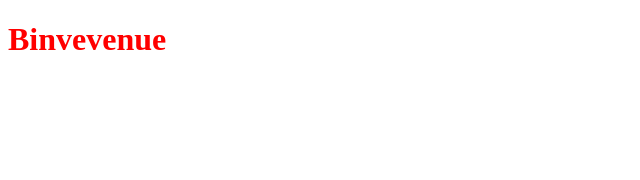
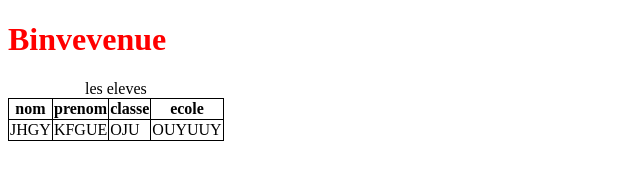
Before and after one commit to Christsueko/testeGithub, a plain HTML site: page index.html in a window 1280 px wide. Shown: the whole page, without its empty margins (0-640 px from the left). Drawn offline with Linux system fonts and the light colour scheme.

Commit message:
ajout du tableau

```diff
--- a/index.html
+++ b/index.html
@@ -12,6 +12,27 @@
 
     <h1>Binvevenue</h1>
 
+    <table>
+        <caption>les eleves </caption>
+        <thead>
+            <tr>
+                <th>nom</th>
+                <th>prenom</th>
+                <th>classe</th>
+                <th>ecole</th>
+            </tr>
+        </thead>
+        <tbody>
+            <tr>
+                <td>JHGY</td>
+                <td>KFGUE</td>
+                <td>OJU</td>
+                <td>OUYUUY</td>
+            </tr>
+        </tbody>
+
+    </table>
+
 </body>
 
 </html>
--- a/style.css
+++ b/style.css
@@ -1,3 +1,10 @@
 h1 {
     color: red;
 }
+
+table{
+    border-collapse: collapse;
+}
+th,td{
+    border: 1px solid black;
+}
```
